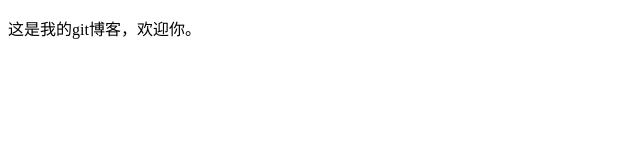
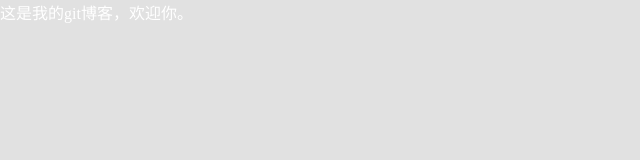
Before and after one commit to zlyzly/zlyzly.github.io, a plain HTML site: page index.html in a window 1280 px wide. Shown: the whole page, without its empty margins (0-640 px from the left). Drawn offline with Linux system fonts and the light colour scheme.

Commit message:
修改样式

```diff
--- a/index.html
+++ b/index.html
@@ -6,6 +6,17 @@
     <meta http-equiv="X-UA-Compatible" content="ie=edge">
     <title>Zahra</title>
 </head>
+<style>
+    *{
+        margin:0;
+        padding: 0;
+    }
+    body{
+        font-family: "楷体";
+        background: #2222;
+        color: white;
+    }
+</style>
 <body>
     <p>这是我的git博客，欢迎你。</p>
 </body>
```
